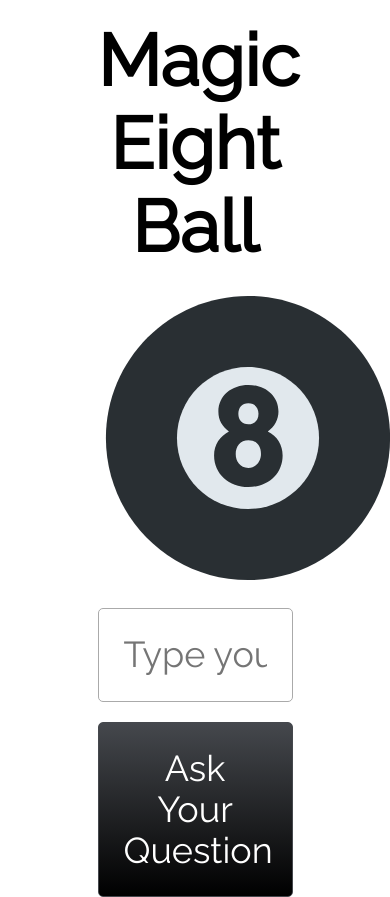
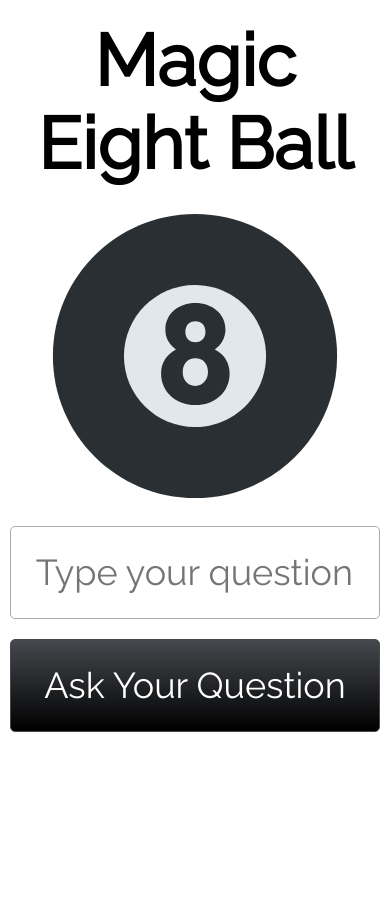
Before and after one commit to petermorgandev/coding-exercises, a PHP site: page / in a window 390 px wide. After the commit the page ends 732 px from the top, so only its background shows below. Run offline with PHP 8.4, Linux system fonts and the light colour scheme; some libraries are stand-ins or nearby versions.

Commit message:
Start of responsive design

```diff
--- a/styles.css
+++ b/styles.css
@@ -7,7 +7,13 @@
 #app {
   font-family: 'Raleway', sans-serif;
   font-size: 36px;
-  max-width: 50%;
+  max-width: 60%;
+}
+
+@media (max-width: 1000px) {
+  #app {
+    max-width: 95%;
+  }
 }
 
 button {
```
